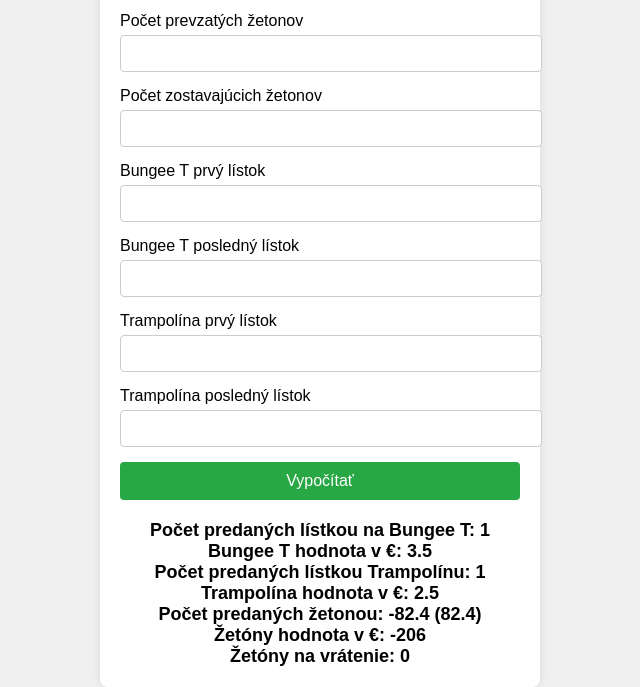
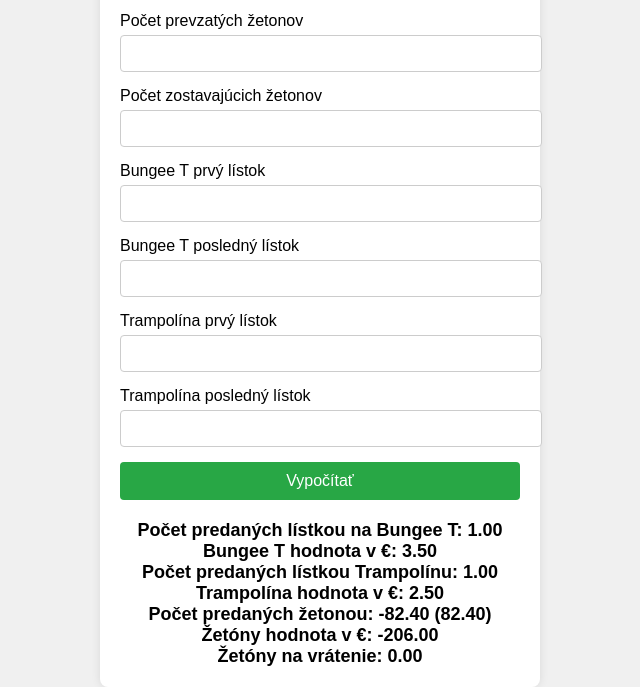
Before and after one commit to jurkiovski/orlik, a plain HTML site: page index.html in a window 1280 px wide. Both pictures are taken after a click on the button "Vypočítať". Shown: the part 156-843 px from the top of the page, without its empty margins (320-960 px from the left). Drawn offline with Linux system fonts and the light colour scheme.

Commit message:
improved rounding,check code from origina core logic same.

```diff
--- a/index.html
+++ b/index.html
@@ -125,6 +125,11 @@
             return parseFloat(document.getElementById(id).value) || 0;
         }
 
+        // Function to format number to always show two decimal places
+        function formatNumber(num) {
+            return num.toFixed(2);
+        }
+
         function calculate() {
             try {
                 // Get input values
@@ -151,13 +156,13 @@
 
                 // Display results
                 document.getElementById('result').innerHTML = `
-                    Počet predaných lístkou na Bungee T: ${bungeeTicketsSold}<br>
-                    Bungee T hodnota v €: ${bungeeTotalPrice}<br>
-                    Počet predaných lístkou Trampolínu: ${trampolineTicketsSold}<br>
-                    Trampolína hodnota v €: ${trampolineTotalPrice}<br>
-                    Počet predaných žetonou: ${coinsSold} (${coinsInRepair})<br>
-                    Žetóny hodnota v €: ${coinsTotalPrice}<br>
-                    Žetóny na vrátenie: ${coinsRemaning}
+                    Počet predaných lístkou na Bungee T: ${formatNumber(bungeeTicketsSold)}<br>
+                    Bungee T hodnota v €: ${formatNumber(bungeeTotalPrice)}<br>
+                    Počet predaných lístkou Trampolínu: ${formatNumber(trampolineTicketsSold)}<br>
+                    Trampolína hodnota v €: ${formatNumber(trampolineTotalPrice)}<br>
+                    Počet predaných žetonou: ${formatNumber(coinsSold)} (${formatNumber(coinsInRepair)})<br>
+                    Žetóny hodnota v €: ${formatNumber(coinsTotalPrice)}<br>
+                    Žetóny na vrátenie: ${formatNumber(coinsRemaning)}
                 `;
             } catch (error) {
                 document.getElementById('result').innerHTML = 'Chyba pri výpočte. Skontrolujte vstupné údaje.';
```
